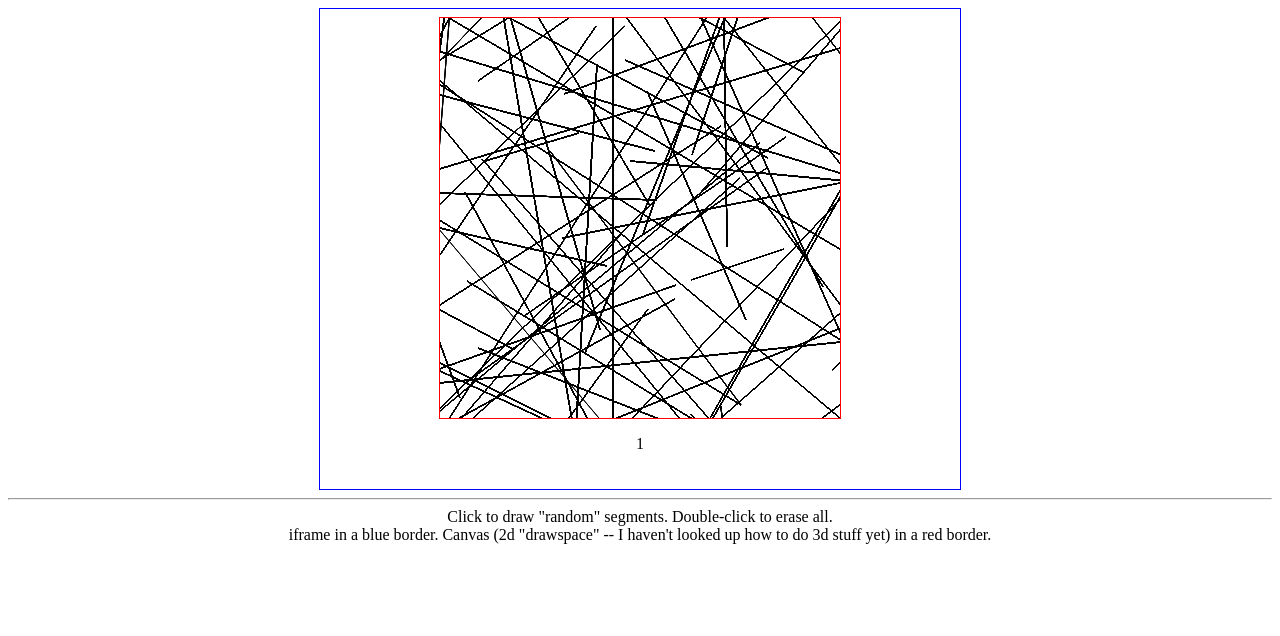
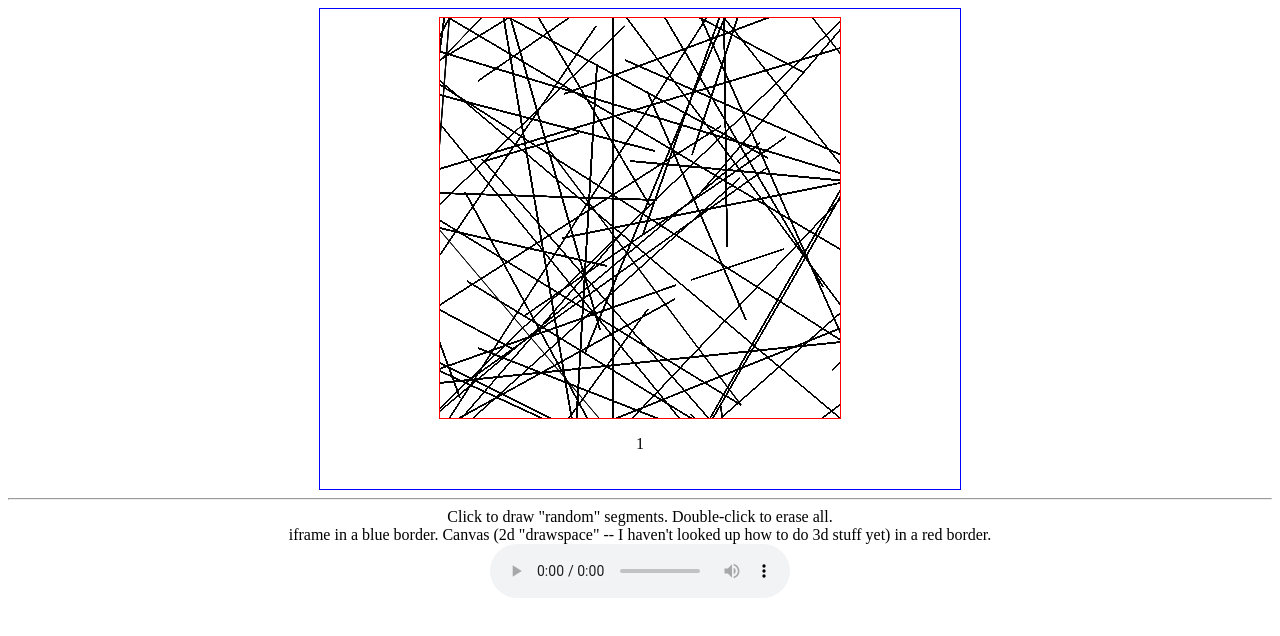
Before and after one commit to kq1/kq1.github.io, a plain HTML site: page iframeart.html in a window 1280 px wide. Drawn offline with Linux system fonts and the light colour scheme.

Commit message:
Update iframeart.html

```diff
--- a/iframeart.html
+++ b/iframeart.html
@@ -33,5 +33,11 @@ function redraw(){
 Click to draw "random" segments.  Double-click to erase all.
 <br>
 iframe in a blue border.  Canvas (2d "drawspace" --  I haven't looked up how to do 3d stuff yet) in a red border.
-</body></center>
+<br>
+ <audio controls>
+  <source src="zzz.mp3" type="audio/mpeg">
+Your browser does not support the audio element.
+</audio>
+</center>
+</body>
 </html>
```
